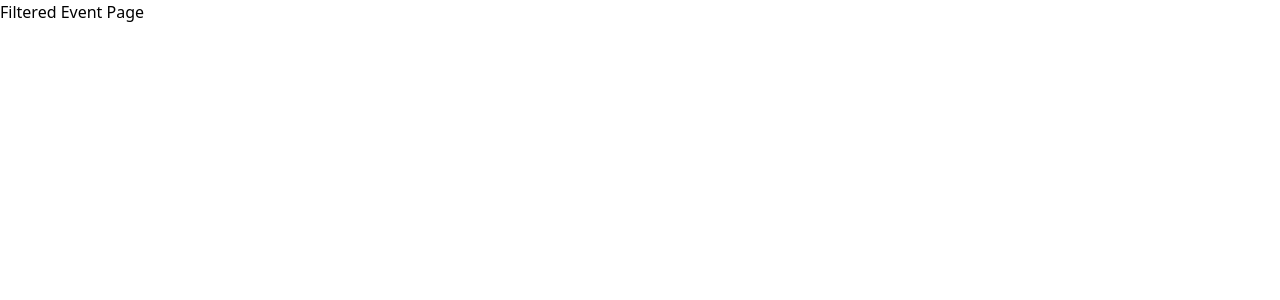
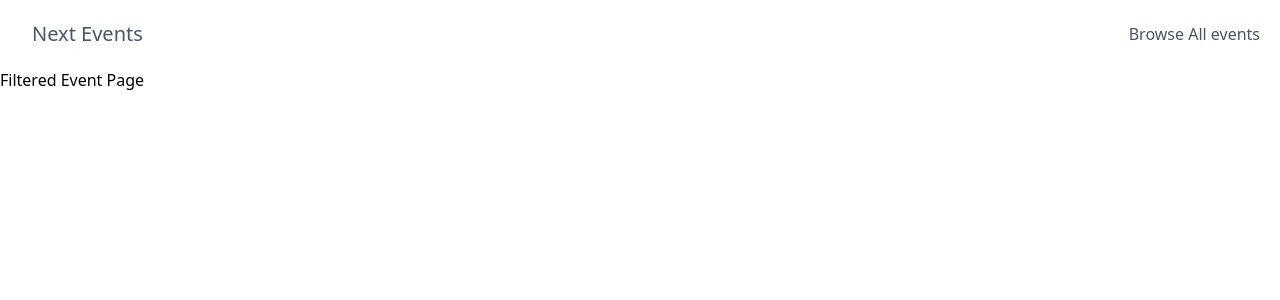
Before and after one commit to kunwarabhi7/nextJsEvent, a Next.js app: page /events/1 in a window 1280 px wide. Shown: the top 300 px of the page. Built offline with nearby package versions, Linux system fonts and the light colour scheme.

Commit message:
added nav bar

```diff
--- /dev/null
+++ b/components/NavBar.jsx
@@ -0,0 +1,19 @@
+import React from 'react'
+import Link from 'next/link'
+const NavBar = () => {
+  return (
+
+    <header className="text-gray-600 body-font">
+      <div className="container mx-auto flex flex-wrap p-5 flex-col md:flex-row items-center">
+        <Link href='/' className="flex title-font font-medium items-center text-gray-900 mb-4 md:mb-0">
+          <span className="ml-3 text-xl">Next Events</span>
+        </Link>
+        <nav className="md:ml-auto flex flex-wrap items-center text-base justify-center">
+          <Link href='/events' className="mr-5 hover:text-gray-900">Browse All events</Link>
+        </nav>
+      </div>
+    </header>
+  )
+}
+
+export default NavBar
--- a/pages/_app.js
+++ b/pages/_app.js
@@ -1,7 +1,14 @@
+import NavBar from '../components/NavBar'
 import '../styles/globals.css'
 
 function MyApp({ Component, pageProps }) {
-  return <Component {...pageProps} />
+  return (
+    <>
+<NavBar />
+  <Component {...pageProps} />
+
+    </>
+    )
 }
 
 export default MyApp
```
Also changed, not shown: components/Event/Layout.jsx (added).
